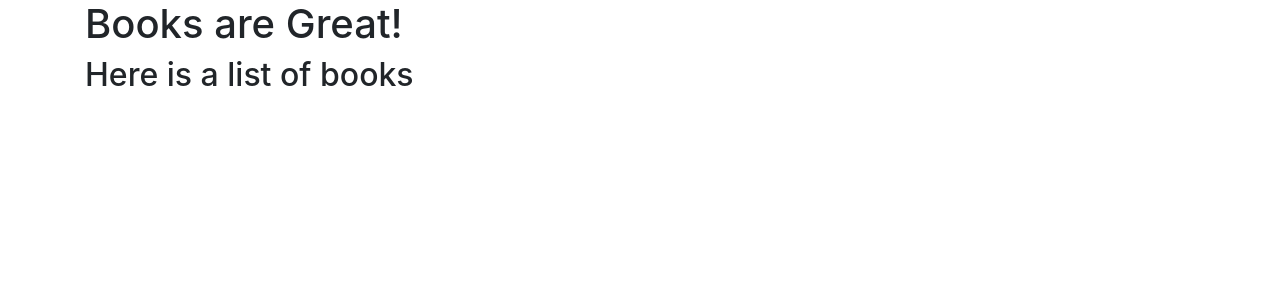
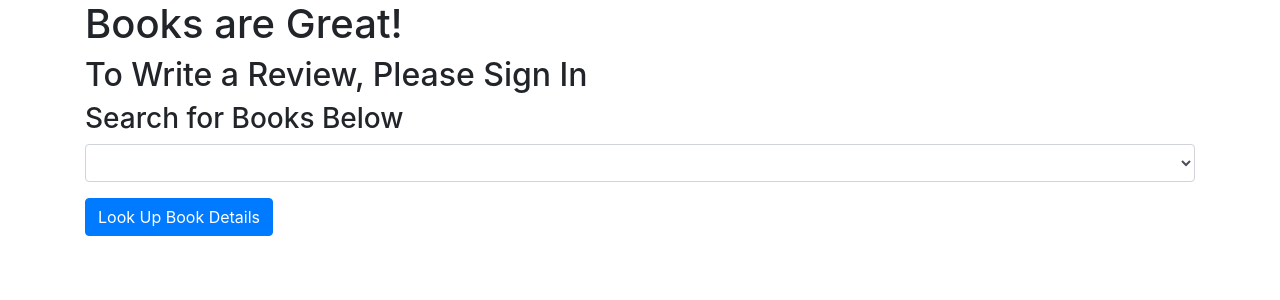
Before and after one commit to fross123/Happy-Readers-Book-Reviews, a Flask app: template app/templates/index.html in a window 1280 px wide. Shown: the part 56-356 px from the top of the page. Run offline with Flask 2, Linux system fonts and the light colour scheme; the template is opened without the code that fills it, so the values that code supplies are empty; style sheets or scripts are compiled from the project's sources; some libraries are stand-ins or nearby versions.

Commit message:
start on books page

```diff
--- a/app/templates/index.html
+++ b/app/templates/index.html
@@ -6,8 +6,21 @@
 
 {% block body %}
     <h1>Books are Great!</h1>
-	<h2>Here is a list of books</h2>
+	<h2>To Write a Review, Please Sign In</h2>
 
+	<h3>Search for Books Below</h3>
 
+	<form action = "{{ url_for('books') }}" method="post">
+		<div class="form-group">
+			<select class="form-control" name="book_id">
+				{% for book in books %}
+					<option value="{{ book.id }}">{{ book.title }} by {{ book.author }}</option>
+				{% endfor %}
+			</select>
+		</div>
 
+		<div class="form-group">
+			<button class="btn btn-primary">Look Up Book Details</button>
+		</div>
+	</form>
 {% endblock %}
--- a/requirements.txt
+++ b/requirements.txt
@@ -1,4 +1,3 @@
-cs50
 gunicorn
 Flask
 Flask-Session
```
Also changed, not shown: app/main.py (+10 -4 lines), app/templates/book.html (+26 -0 lines), app/templates/error.html (added, +11 -0 lines).
